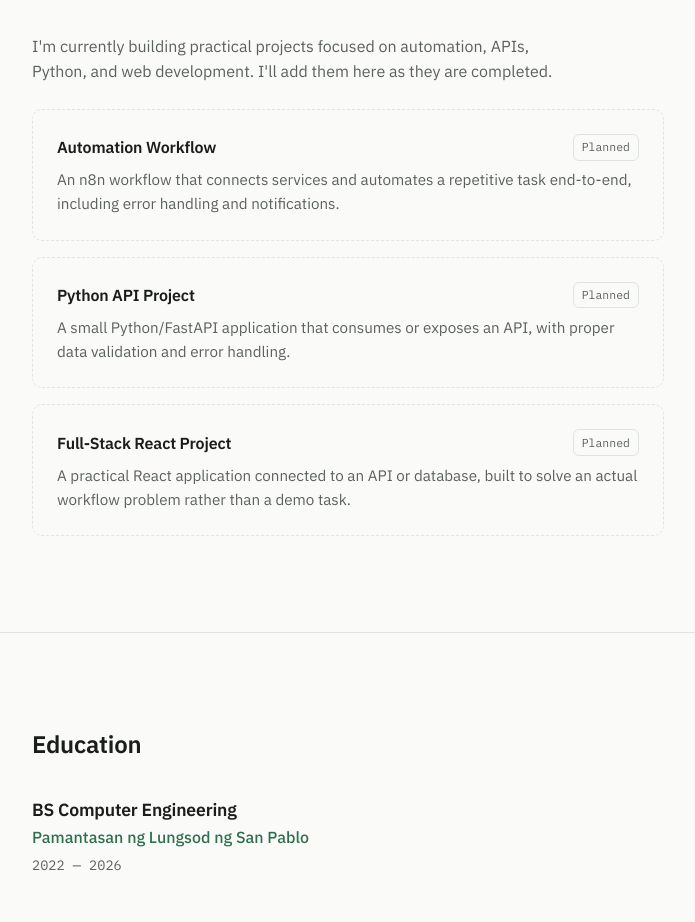
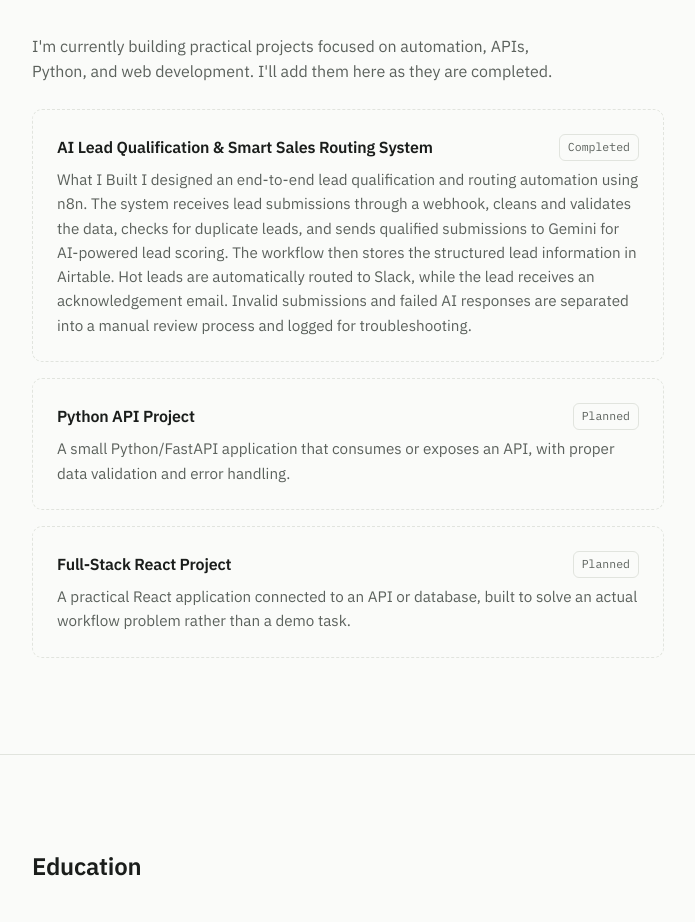
Before and after one commit to Azarath-max/Portfolio-Site, a React (Vite) app: page / in a window 1280 px wide. Shown: the part 2580-3502 px from the top of the page, without its empty margins (292-987 px from the left). Built offline with nearby package versions, Linux system fonts and the light colour scheme.

Commit message:
Project Update

```diff
--- a/src/data/portfolioData.js
+++ b/src/data/portfolioData.js
@@ -87,10 +87,10 @@ export const skillGroups = [
 // Replace title/description/link once a project is actually finished.
 export const projects = [
   {
-    title: "Automation Workflow",
-    status: "Planned",
+    title: "AI Lead Qualification & Smart Sales Routing System",
+    status: "Completed",
     description:
-      "An n8n workflow that connects services and automates a repetitive task end-to-end, including error handling and notifications.",
+      "What I Built I designed an end-to-end lead qualification and routing automation using n8n. The system receives lead submissions through a webhook, cleans and validates the data, checks for duplicate leads, and sends qualified submissions to Gemini for AI-powered lead scoring. The workflow then stores the structured lead information in Airtable. Hot leads are automatically routed to Slack, while the lead receives an acknowledgement email. Invalid submissions and failed AI responses are separated into a manual review process and logged for troubleshooting.",
   },
   {
     title: "Python API Project",
```
